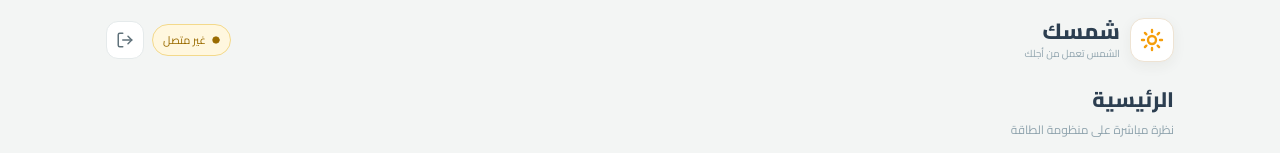
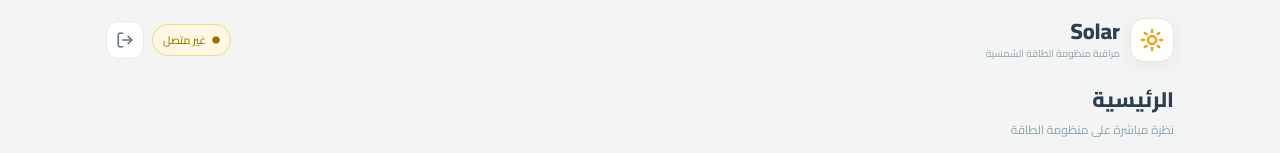
Before and after one commit to mahmoudbir-glitch/Solar, a Next.js app: page / in a window 1280 px wide. Shown: the top 153 px of the page. Built offline with nearby package versions, Linux system fonts and the light colour scheme.

Commit message:
Rename app branding to Solar

```diff
--- a/src/components/Nav.tsx
+++ b/src/components/Nav.tsx
@@ -18,7 +18,7 @@ export function Header(){
  return <header className="app-header">
   <div className="brand">
    <div className="brand-mark"><Sun size={24} strokeWidth={2.4}/></div>
-   <div><div className="brand-name">شمسك</div><div className="brand-tag">الشمس تعمل من أجلك</div></div>
+   <div><div className="brand-name">Solar</div><div className="brand-tag">مراقبة منظومة الطاقة الشمسية</div></div>
   </div>
   <div className="header-actions">
    <div className="live-badge"><Circle size={8} fill="currentColor"/><span>غير متصل</span><small>آخر قراءة --</small></div>
```
